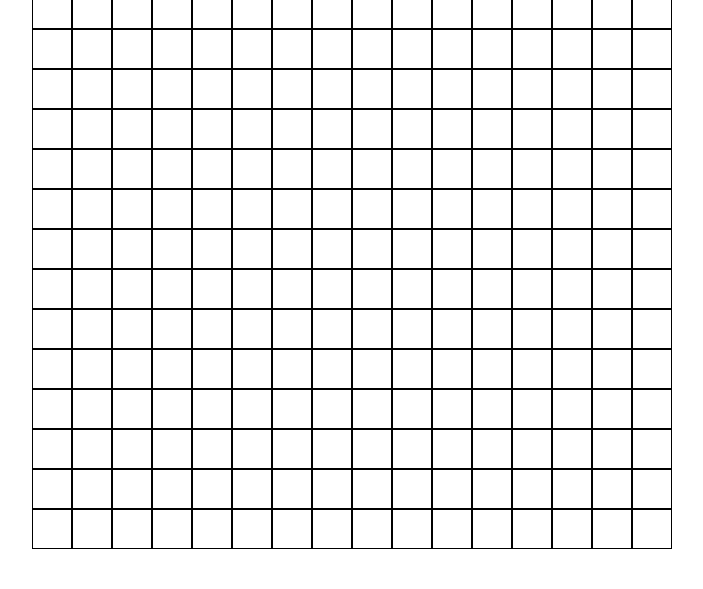
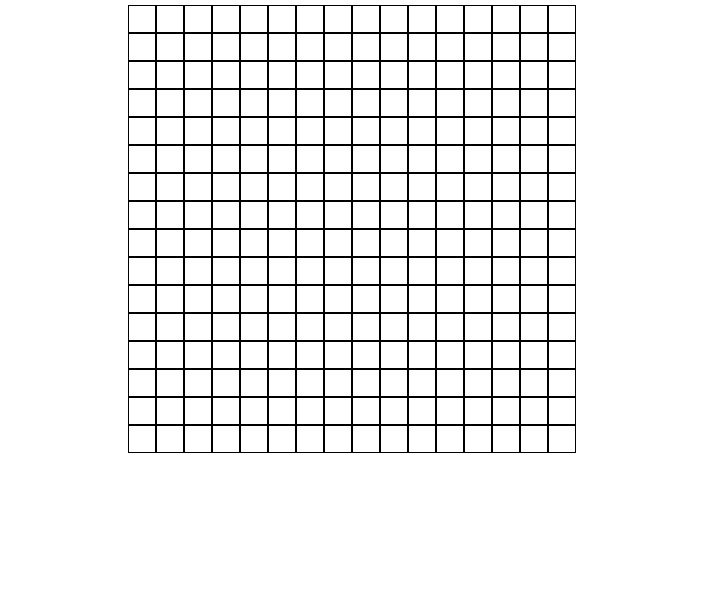
Before and after one commit to nemecro/etch-a-sketch, a plain HTML site: page index.html in a window 1280 px wide. Shown: the part 211-800 px from the top of the page, without its empty margins (288-991 px from the left). Drawn offline with Linux system fonts and the light colour scheme.

Commit message:
fix: set square container size based on actual main width

```diff
--- a/index.js
+++ b/index.js
@@ -1,6 +1,8 @@
 const main = document.querySelector('main');
 const squareContainer = document.querySelector("#square-container");
+const sizeCoefficient = 0.35;
 let mainInfo = main.getBoundingClientRect();
+
 
 const getRandomValue = function(from, to){
     let randomValue;
@@ -11,9 +13,13 @@ const getRandomValue = function(from, to){
 // write a function that will draw certain amount of squares
 // based on the user input or DEFAULT 16x16
 const drawGrid = function (gridsize = 16){
+    const setSquareContainerSize = function(){
+        squareContainer.style.width = `${mainInfo.width * sizeCoefficient}px`;
+    }
+    setSquareContainerSize();
     const adjustColumnSize = function(column, mainSize){
-        column.style.width = `${mainSize.width * 0.5/gridsize}px`;
-        column.style.height = `${mainSize.width * 0.5/gridsize}px`;
+        column.style.width = `${mainSize.width * sizeCoefficient/gridsize}px`;
+        column.style.height = `${mainSize.width * sizeCoefficient/gridsize}px`;
     }
     for (let i = 0; i < gridsize; i++){
         const row = document.createElement('div');
@@ -30,7 +36,7 @@ const drawGrid = function (gridsize = 16){
     // recalculate the width of the container and columns each time the window resizes
     window.addEventListener('resize', function(event) {
         mainInfo = main.getBoundingClientRect();
-        squareContainer.style.width = `${mainInfo.width * 0.5}px`;
+        setSquareContainerSize();
         columns.forEach((column) => {
             adjustColumnSize(column, mainInfo);
         });
--- a/style.css
+++ b/style.css
@@ -19,7 +19,6 @@ main {
     display: flex;
     flex-wrap: wrap;
     justify-content: center;
-    width: 50%;
 }
 
 .row {
```
